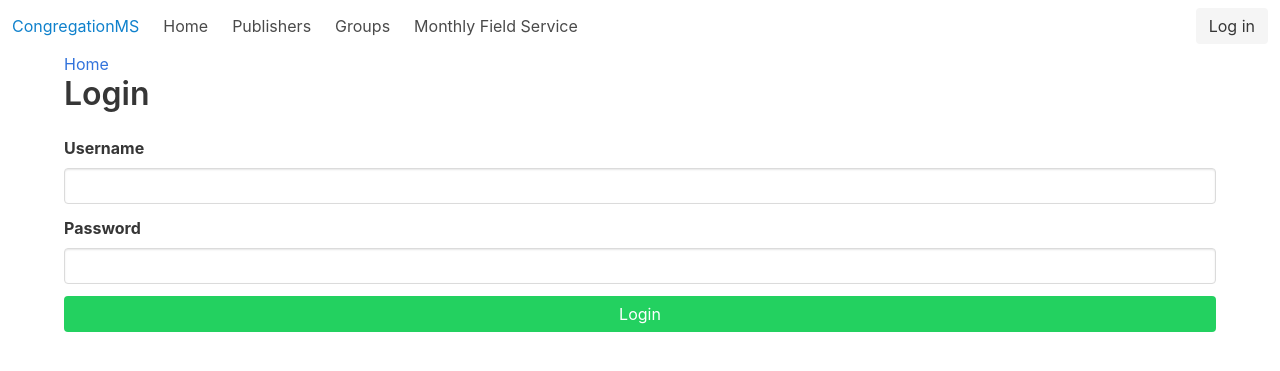
After one commit to hanztura/congregationms, a Django app: template congregationms/templates/system/login.html in a window 1280 px wide. The commit adds this page. Shown: the top 371 px of the page. Run offline with Django 3.2, Linux system fonts and the light colour scheme; the template is opened without the code that fills it, so the values that code supplies are empty.

Commit message:
login and logout functinality

```diff
--- a/config/urls.py
+++ b/config/urls.py
@@ -18,11 +18,13 @@ from django.conf.urls.static import static
 from django.contrib import admin
 from django.urls import include, path
 
-from system.views import home
+from system.views import home, login, logout
 
 urlpatterns = [
     path('publishers/', include('publishers.urls')),
     path('reports/', include('reports.urls')),
+    path('login/', login, name='system-login'),
+    path('logout/', logout, name='system-logout'),
     path('', home, name='home'),
     path('admin/', admin.site.urls),
 ] + static(settings.MEDIA_URL, document_root=settings.MEDIA_ROOT)
--- a/congregationms/templates/navbar.html
+++ b/congregationms/templates/navbar.html
@@ -33,12 +33,19 @@
     <div class="navbar-end">
       <div class="navbar-item">
         <div class="buttons">
-          <a class="button is-primary">
-            <strong>Sign up</strong>
-          </a>
-          <a class="button is-light">
-            Log in
-          </a>
+          {% if request.user.is_authenticated %}
+            <a class="button is-primary">
+              <strong>Manage account</strong>
+            </a>
+
+            <a class="button is-light" href="{% url 'system-logout' %}">
+              Log out
+            </a>
+          {% else %}
+            <a class="button is-light" href="{% url 'system-login' %}">
+              Log in
+            </a>
+          {% endif %}
         </div>
       </div>
     </div>
--- /dev/null
+++ b/congregationms/templates/system/login.html
@@ -0,0 +1,29 @@
+{% extends "base.html" %}
+
+{% block title %}
+    <title>Login</title>
+{% endblock title %}
+
+{% block main %}
+  <h1 class="title">Login</h1>
+
+  <section>
+    <form method="POST">
+      {% csrf_token %}
+      <div class="field">
+        <label class="label">Username</label>
+        <div class="control">
+          <input type="text" name="username" class="input">
+        </div>
+      </div>
+
+      <div class="field">
+        <label class="label">Password</label>
+        <div class="control">
+          <input type="password" name="password" class="input">
+        </div>
+      </div>
+      <input type="submit" class="button is-success is-fullwidth" value="Login">
+    </form>
+  </section>
+{% endblock main %}
```
Also changed, not shown: congregationms/system/views.py (+34 -1 lines).
